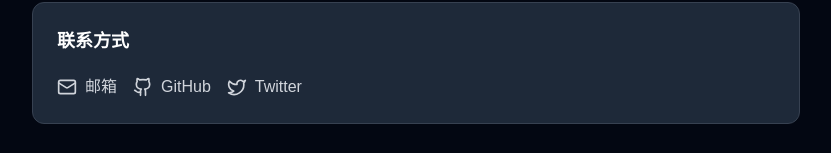
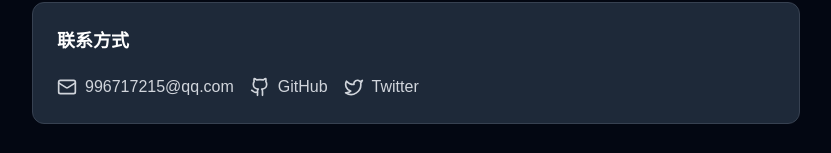
Before and after one commit to Hunter6284578/personal-growth-mvp, a Next.js app: page /about in a window 1280 px wide. Shown: the part 999-1152 px from the top of the page, without its empty margins (224-1055 px from the left). Built offline with nearby package versions, Linux system fonts and the light colour scheme; no server answers.

Commit message:
fix: 更新关于页面邮箱和GitHub链接

```diff
--- a/src/app/(public)/about/page.tsx
+++ b/src/app/(public)/about/page.tsx
@@ -46,14 +46,14 @@ export default function AboutPage() {
         <Card title="联系方式">
           <div className="flex flex-wrap gap-4">
             <a
-              href="mailto:your.email@example.com"
+              href="mailto:996717215@qq.com"
               className="flex items-center text-gray-300 hover:text-white transition-colors"
             >
               <Mail className="w-5 h-5 mr-2" />
-              邮箱
+              996717215@qq.com
             </a>
             <a
-              href="https://github.com/yourusername"
+              href="https://github.com/Hunter6284578"
               target="_blank"
               rel="noopener noreferrer"
               className="flex items-center text-gray-300 hover:text-white transition-colors"
```
